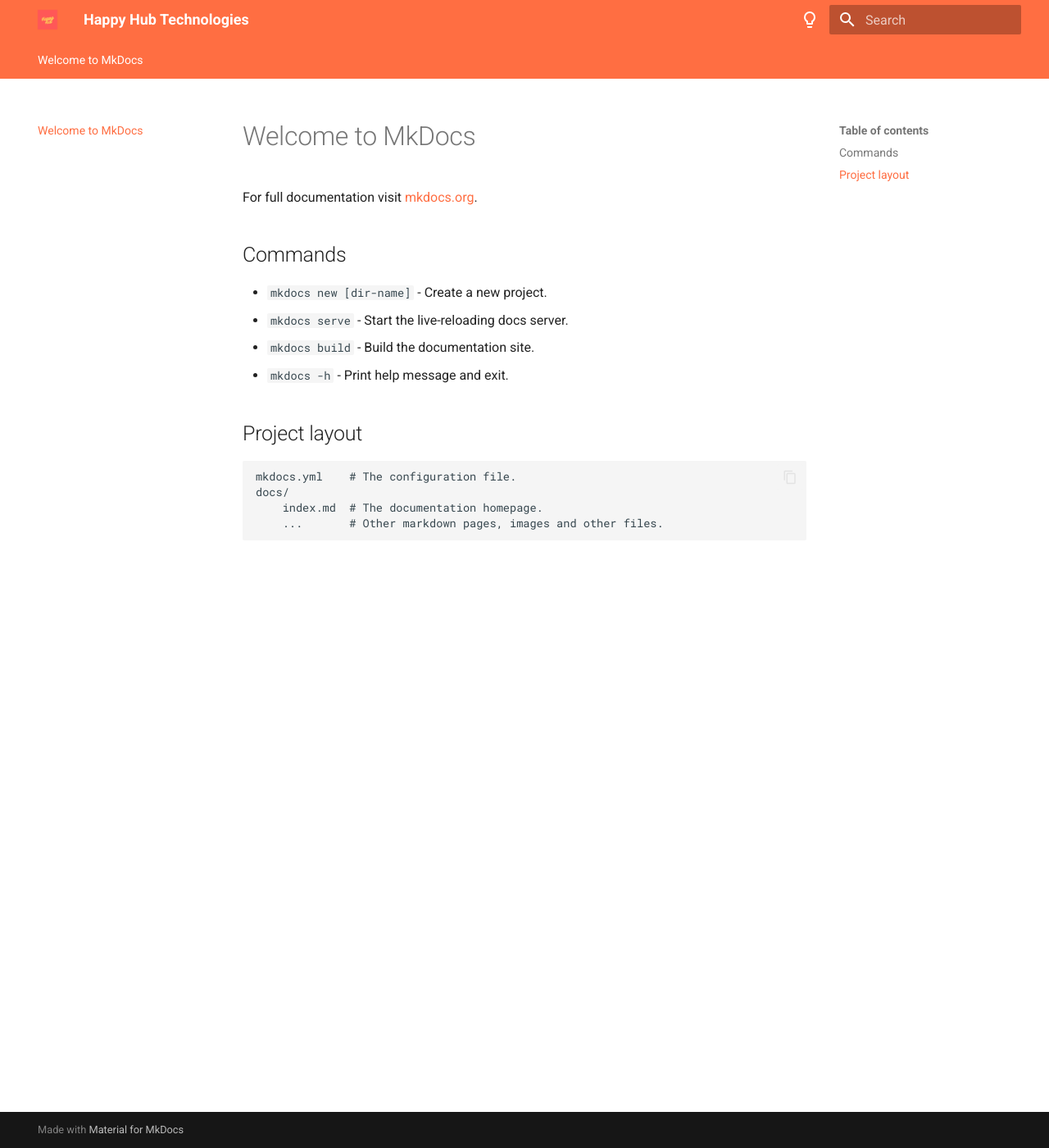
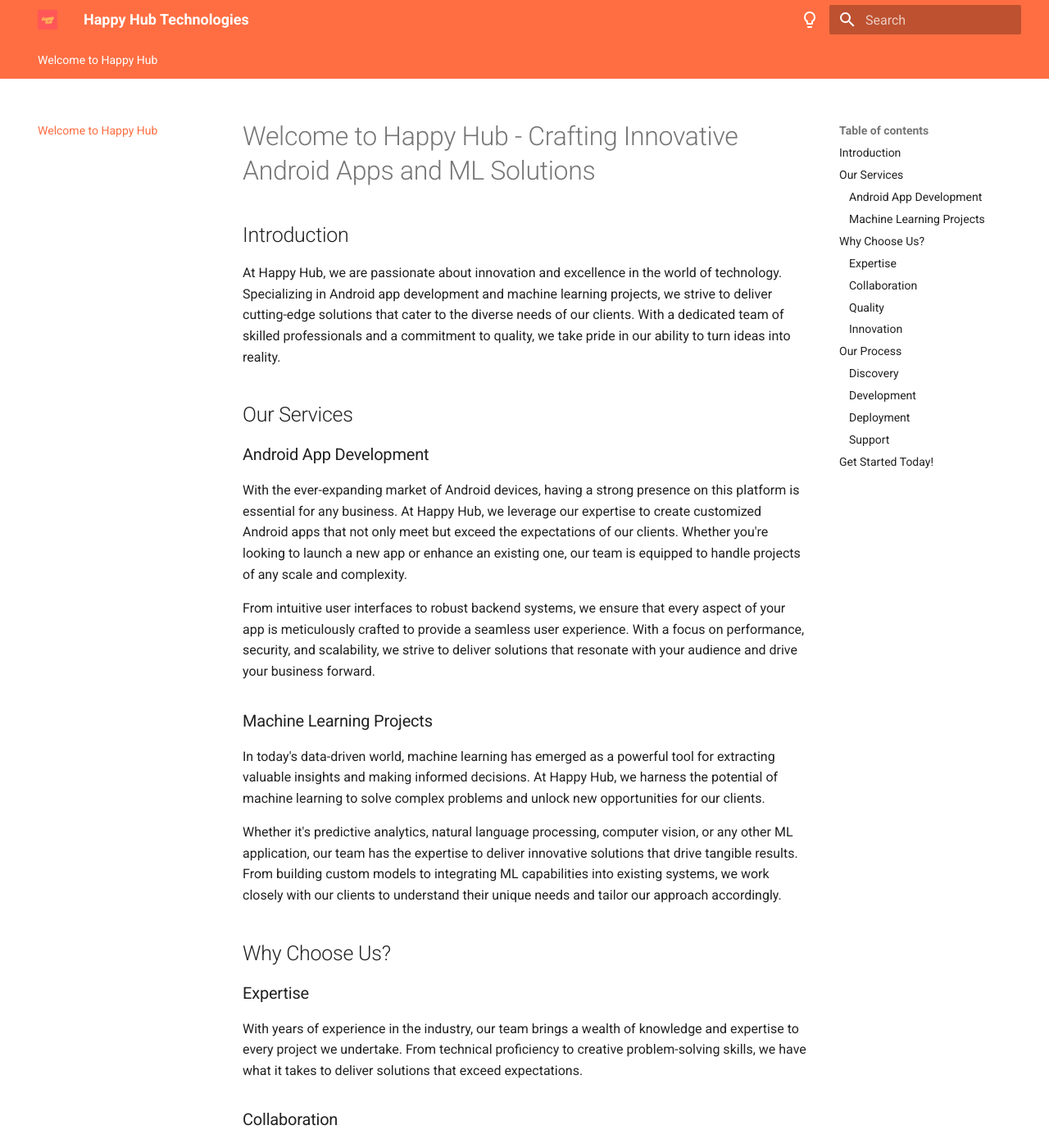
Before and after one commit to happyhubtechnologies/happyhubtechnologies.github.io, an MkDocs documentation site: the page built from docs/index.md, in a window 1280 px wide and 1400 px high. Shown: the whole window at 82% size. Built offline with MkDocs 1.6.1 and Material for MkDocs 9.7.7, drawn with Linux system fonts in a browser that asks for light colours; some of the changed text lies outside the part shown.

Commit message:
Added home page content

```diff
--- a/docs/index.md
+++ b/docs/index.md
@@ -1,17 +1,49 @@
-# Welcome to MkDocs
+---
+title: Welcome to Happy Hub
+---
 
-For full documentation visit [mkdocs.org](https://www.mkdocs.org).
+# Welcome to Happy Hub - Crafting Innovative Android Apps and ML Solutions
+## Introduction
+At Happy Hub, we are passionate about innovation and excellence in the world of technology. Specializing in Android app development and machine learning projects, we strive to deliver cutting-edge solutions that cater to the diverse needs of our clients. With a dedicated team of skilled professionals and a commitment to quality, we take pride in our ability to turn ideas into reality.
 
-## Commands
+## Our Services
+### Android App Development
+With the ever-expanding market of Android devices, having a strong presence on this platform is essential for any business. At Happy Hub, we leverage our expertise to create customized Android apps that not only meet but exceed the expectations of our clients. Whether you're looking to launch a new app or enhance an existing one, our team is equipped to handle projects of any scale and complexity.
 
-* `mkdocs new [dir-name]` - Create a new project.
-* `mkdocs serve` - Start the live-reloading docs server.
-* `mkdocs build` - Build the documentation site.
-* `mkdocs -h` - Print help message and exit.
+From intuitive user interfaces to robust backend systems, we ensure that every aspect of your app is meticulously crafted to provide a seamless user experience. With a focus on performance, security, and scalability, we strive to deliver solutions that resonate with your audience and drive your business forward.
 
-## Project layout
+### Machine Learning Projects
+In today's data-driven world, machine learning has emerged as a powerful tool for extracting valuable insights and making informed decisions. At Happy Hub, we harness the potential of machine learning to solve complex problems and unlock new opportunities for our clients.
 
-    mkdocs.yml    # The configuration file.
-    docs/
-        index.md  # The documentation homepage.
-        ...       # Other markdown pages, images and other files.
+Whether it's predictive analytics, natural language processing, computer vision, or any other ML application, our team has the expertise to deliver innovative solutions that drive tangible results. From building custom models to integrating ML capabilities into existing systems, we work closely with our clients to understand their unique needs and tailor our approach accordingly.
+
+## Why Choose Us?
+### Expertise
+With years of experience in the industry, our team brings a wealth of knowledge and expertise to every project we undertake. From technical proficiency to creative problem-solving skills, we have what it takes to deliver solutions that exceed expectations.
+
+### Collaboration
+We believe in the power of collaboration and strive to build strong relationships with our clients. By working closely with you every step of the way, we ensure that our solutions are aligned with your goals and objectives.
+
+### Quality
+At Happy Hub, quality is at the forefront of everything we do. From code craftsmanship to user experience design, we adhere to the highest standards to deliver solutions that are reliable, robust, and user-friendly.
+
+### Innovation
+Innovation is the driving force behind our work. We are constantly exploring new technologies and methodologies to stay ahead of the curve and deliver solutions that are at the forefront of industry trends.
+
+## Our Process
+### Discovery
+We start by gaining a deep understanding of your business, your goals, and your target audience. Through collaborative workshops and brainstorming sessions, we identify key requirements and define a clear roadmap for success.
+
+### Development
+Once the requirements are finalized, our team gets to work on bringing your vision to life. We follow best practices in coding, design, and testing to ensure that every aspect of your project is executed flawlessly.
+
+### Deployment
+After thorough testing and quality assurance, we deploy the solution to the appropriate platform. Whether it's the Google Play Store for Android apps or a cloud-based environment for ML models, we ensure a smooth and seamless deployment process.
+
+### Support
+Our commitment to excellence doesn't end with deployment. We provide ongoing support and maintenance to ensure that your solution continues to perform optimally and meet the evolving needs of your business.
+
+## Get Started Today!
+Ready to take your Android app or ML project to the next level? Contact us today to schedule a consultation with one of our experts. Let's collaborate to turn your ideas into reality and drive your business forward with innovative technology solutions.
+
+At Happy Hub, we're here to help you succeed in the digital age. Let's build something amazing together!
```
